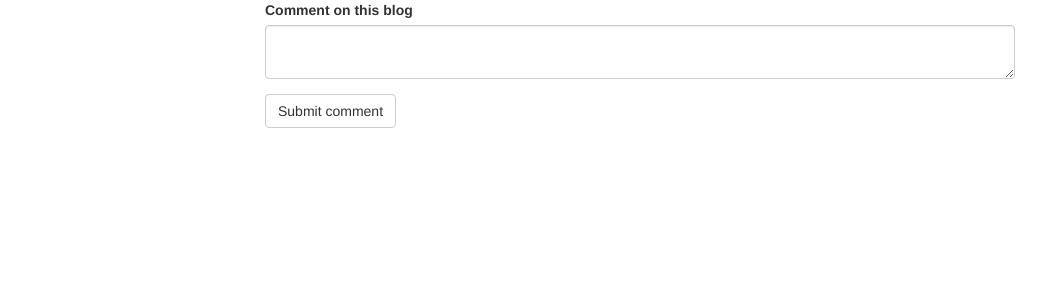
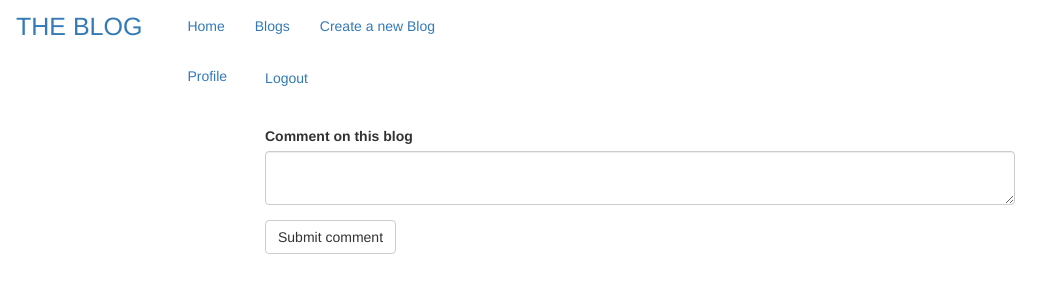
Before and after one commit to FrancisFlow/Flask_Blog_App, a Flask app: page /comment/new/1 in a window 1280 px wide. Shown: the top 300 px of the page, without its empty margins (0-1062 px from the left). Run offline with Flask 2, Linux system fonts and the light colour scheme; the visitor is signed in with stand-in values (Sample User, id 1); data comes from the database, SQL or seed files in the repository; data that the repository does not hold is empty; some libraries are stand-ins or nearby versions.

Commit message:
Created a navbar and added it in base.html

```diff
--- a/app/templates/base.html
+++ b/app/templates/base.html
@@ -1 +1,5 @@
 {% extends 'bootstrap/base.html'%}
+
+{% block navbar %}
+{% include 'navbar.html' %}
+{% endblock %}
--- a/app/templates/navbar.html
+++ b/app/templates/navbar.html
@@ -0,0 +1,41 @@
+{% block content%}
+
+<div class="navbar" role="navigation">
+    <div class="container-fluid">
+        <div class="navbar-header">
+            <div class="navbar-toggle" data-toggle="collapse" data-target=".navbar-collapse"
+                style="border-color: transparent;">
+                <span class="sr-only">Toggle navigation</span>
+                <span class="icon-bar"></span>
+                <span class="icon-bar"></span>
+                <span class="icon-bar"></span>
+            </div>
+
+            <a class="navbar-brand" id="blog" href="/" style="font-size: 25px;">THE BLOG</a>
+        </div>
+        <div class="navbar-collapse collapse" style="float: left;">
+            <ul class="nav navbar-nav">
+                <li><a href="/">Home</a></li>
+                <li><a  href="{{url_for('main.blogs')}}">Blogs</a>
+
+                </li>
+                <li><a href="/blogs/new"> Create a new Blog</a></li>
+            </ul>
+            <div class="navbar-collapse collapse " >
+                {% if current_user.is_authenticated %}
+                <a class="navbar-brand" style="font-size: 14px; " href="{{url_for('main.profile',uname=current_user.username)}}">Profile</a>
+                <a class=" btn my-2 my-sm-0" href="{{url_for('auth.logout')}}" style="margin: 10px;">Logout</a>
+
+
+
+                {% else %}
+
+               <a class="btn my-2 my-sm-0"
+                    href="{{url_for('auth.login')}}" style="font-size: 14px; margin: 10px;  border-radius: 10px;">Sign In</a>
+                   <a class=" btn my-2 my-sm-0" href="{{url_for('auth.register')}}" style="font-size: 14px; margin: 10px;  border-radius: 10px;">Sign Up</a>
+                {% endif %}
+            </div>
+          </div>
+        </div>
+    </div>
+    {% endblock %}
```
